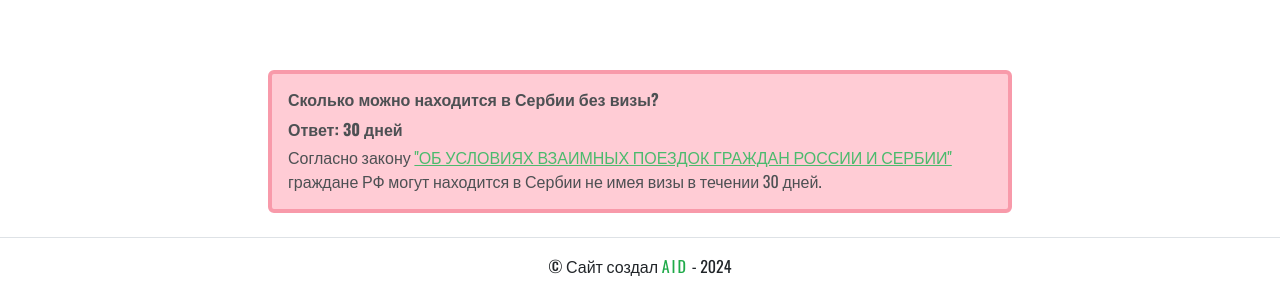
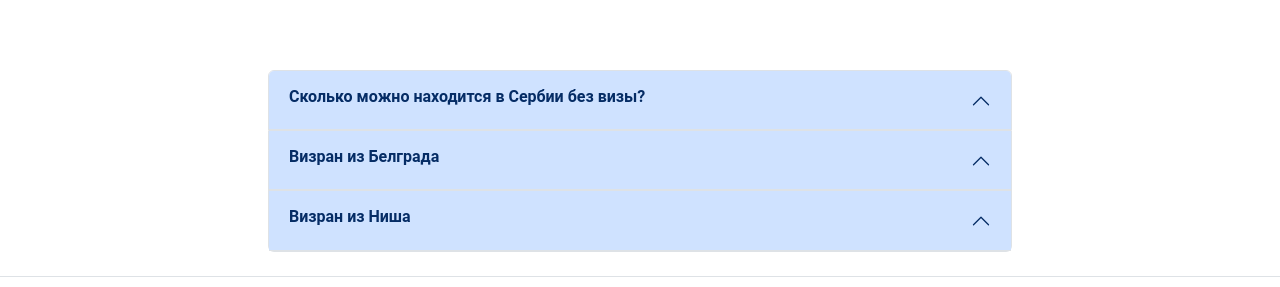
Before and after one commit to visarun-calculator/visarun-calculator.github.io, a Vue app: page / in a window 1280 px wide. Shown: the part 420-707 px from the top of the page. Built offline with nearby package versions, Linux system fonts and the light colour scheme.

Commit message:
Refactor FAQ and css. Fix calculator days

```diff
--- a/index.html
+++ b/index.html
@@ -1,9 +1,9 @@
 <!DOCTYPE html>
-<html lang="en">
+<html lang="ru">
 	<head>
-    <meta charset="UTF-8">
-    <link rel="icon" href="/favicon.ico">
-    <meta name="viewport" content="width=device-width, initial-scale=1.0">
+		<meta charset="UTF-8" />
+		<link rel="icon" href="/favicon.ico" />
+		<meta name="viewport" content="width=device-width, initial-scale=1.0" />
 		<title>Визаран | Калькулятор</title>
 		<meta name="description" content="Узнай, сколько осталось дней до выезда! Калькулятор визрана для тех, кто живёт в Сербии" />
 		<keywords conent="визран, сербия, калькулятор, выезд, виза, въезд, путешествие, гражданин рф" />
--- a/src/App.vue
+++ b/src/App.vue
@@ -1,38 +1,18 @@
-<script>
-import Calculator from './components/Calculator.vue'
-
-export default {
-	components: {Calculator},
-	data() {
-		return {
-		info: null
-		}
-	},
-	methods: {
-		change(newVal){
-			this.info = newVal
-		}
-	}
-}
-</script>
-
 <template>
 	<header class="py-3 border-bottom mb-3">
 		<div class="container">
 			<div class="row d-flex align-items-center">
-
 				<div class="col-md-3 col-12 text-center text-md-start">
-          <img src="@/assets/logo/logo.png" alt="Visarun logo" height="70">
+					<img src="@/assets/logo/logo.png" alt="Visarun logo" height="70" />
 				</div>
 				<h1 class="title col-md-6 col-12 text-center">Калькулятор визарана в Сербии</h1>
-        <ul class=" col-md-3 col-12 d-flex justify-content-md-end justify-content-center nav nav-pills">
-          <li class="nav-item"><a href="#" class="nav-link active" aria-current="page">Калькулятор </a></li>
+				<ul class="col-md-3 col-12 d-flex justify-content-md-end justify-content-center nav nav-pills">
+					<li class="nav-item"><a href="#" class="nav-link active" aria-current="page">Калькулятор</a></li>
 					<!-- <li class="nav-item"><a href="#" class="nav-link">Инфорамация</a></li>
           <li class="nav-item"><a href="#" class="nav-link">Памятка</a></li> -->
 				</ul>
 			</div>
 		</div>
-
 	</header>
 
 	<main class="container">
@@ -41,46 +21,36 @@ export default {
 			<transition name="fade">
 				<div v-if="info">
 					<div class="show_info p-3">
-					<span class="">День выезда: </span>
+						<div class="show_info__block show_info__block_date">
+							<span class="show_info__label">День выезда:&nbsp;</span>
 							<span class="date_of_run">{{ $refs.calculator.formatDate(info.dateOfVisarun, 0, 0, true) }}</span>
-					<hr class='sep'>
-					<span class="">Осталось дней:</span>
+						</div>
+						<hr class="sep" />
+						<div class="show_info__block">
+							<span class="show_info__label">Осталось дней:&nbsp;</span>
 							<span v-if="info.daysLeft > 0">
-						{{ info.daysLeft}}
+								{{ info.daysLeft }}
 							</span>
-					<span v-else-if="info.daysLeft == 0" class="day_today">
-						Сегодня!
-					</span>
-					<span v-else class="day_today">
-						Опоздали на {{ info.daysLeft * (-1)}}!
-					</span>
+							<span v-else-if="info.daysLeft == 0" class="day_today">0</span>
+							<span v-else class="day_today">Опоздали на {{ info.daysLeft * -1 }}!</span>
 						</div>
 					</div>
-			<div v-else style="min-height: 185px; transition: none;" class="d-flex align-items-center justify-content-center">
+				</div>
+				<div v-else style="min-height: 185px; transition: none" class="d-flex align-items-center justify-content-center">
 					Результата пока нет. Выберите дату выше.
 				</div>
 			</transition>
-
 		</div>
 
-	<div class="faq col-xl-8 offset-xl-2 mt-5">
-		<div class="card p-3 my-2">
-			<h2 class="h6 fw-bold">Сколько можно находится в Сербии без визы?</h2>
-			<div class="fw-bold">Ответ: 30 дней</div>
-			<div class="mt-1">
-				Согласно закону <a href="https://serbia.mid.ru/ru/consular-services/consulate/dlya_vyezzhayushchikh_v_serbiyu/" nofollow>"ОБ УСЛОВИЯХ ВЗАИМНЫХ ПОЕЗДОК ГРАЖДАН РОССИИ И СЕРБИИ"</a>
-				граждане РФ могут находится в Сербии не имея визы в течении 30 дней.
-
-			</div>
-
-		</div>
-	</div>
+		<Accordion class="col-xl-8 offset-xl-2 mt-5"></Accordion>
 	</main>
 
 	<footer class="border-top mt-4">
 		<div class="container d-flex flex-column align-items-center justify-content-center p-2">
 			<div class="mt-2">
-			© Сайт создал <a href="" style="letter-spacing: 2px; text-decoration: none;">AID</a> - {{ new Date().getFullYear() }}
+				© Сайт создал
+				<a href="" style="letter-spacing: 2px; text-decoration: none">AID</a>
+				- {{ new Date().getFullYear() }}
 			</div>
 			<div class="mt-2">
 				<a href="https://github.com/LokkiDog" class="link-dark">
@@ -99,11 +69,30 @@ export default {
 		</div>
 	</footer>
 </template>
+<script>
+import Accordion from './components/Accordion.vue'
+import Calculator from './components/Calculator.vue'
+
+export default {
+	components: { Calculator, Accordion },
+	data() {
+		return {
+			info: null,
+		}
+	},
+	methods: {
+		change(newVal) {
+			this.info = newVal
+		},
+	},
+}
+</script>
 
 <style scoped lang="scss">
 .show_info {
 	background-color: #1faa49;
-	box-shadow: rgb(0,0,0,0.8) 5px 5px 0px 0px;
+	box-shadow: rgb(0, 0, 0, 0.8) 5px 5px 0px 0px;
+	border-radius: 5px;
 	color: #fff;
 	font-size: 2.5rem;
 
@@ -116,15 +105,24 @@ export default {
 	.date_of_run {
 		color: #e6ff00;
 	}
-	.sep{
+	.sep {
 		grid-row: 2;
 		grid-column-start: 1;
 		grid-column-end: 3;
 	}
 	.day_today {
-		color: red;
-		text-shadow: 2px 0 #fff, -2px 0 #fff, 0 2px #fff, 0 -2px #fff,
-             1px 1px #fff, -1px -1px #fff, 1px -1px #fff, -1px 1px #fff;
+		color: #e6ff00;
+	}
+	&__block {
+		display: flex;
+		grid-column: 1 / 3;
+		&_date {
+			flex-wrap: wrap;
+			white-space: nowrap;
+		}
+	}
+	&__label {
+		white-space: nowrap;
 	}
 }
 @media screen and (max-width: 992px) {
@@ -167,19 +165,4 @@ export default {
 .fade-leave-to {
 	opacity: 0;
 }
-
-/* FAQ */
-.faq{
-	.card {
-		background-color: pink;
-		opacity: 0.8;
-		border: 4px solid rgb(247, 129, 149);
-	}
-}
-
-.link-dark {
-	:hover {
-		color: #1faa49;
-	}
-}
 </style>
--- a/src/assets/scss/fonts.scss
+++ b/src/assets/scss/fonts.scss
@@ -1,4 +1,4 @@
-@import url("https://fonts.googleapis.com/css?family=Oswald:400,300,700");
+@import url("https://fonts.googleapis.com/css?family=Oswald:400,300,700&display=swap");
 
 body {
     font-family: 'Oswald', sans-serif;
--- /dev/null
+++ b/src/components/Accordion.vue
@@ -0,0 +1,83 @@
+<template>
+	<div class="accordion" id="accordionMain">
+		<div v-for="(item, index) in items" :key="index" class="accordion-item">
+			<h2 class="accordion-header">
+				<button
+					class="accordion-button"
+					type="button"
+					data-bs-toggle="collapse"
+					aria-expanded="false"
+					:data-bs-target="'#collapse_' + index"
+					:aria-controls="'collapse_' + index"
+				>
+					<h2 class="h6 fw-bold">{{ item.title }}</h2>
+				</button>
+			</h2>
+			<div :id="'collapse_' + index" class="accordion-collapse collapse" data-bs-parent="#accordionMain">
+				<div class="accordion-body" v-html="item.content"></div>
+			</div>
+		</div>
+	</div>
+</template>
+<script>
+export default {
+	name: 'Accordion',
+	data() {
+		return {
+			items: [
+				{
+					title: 'Сколько можно находится в Сербии без визы?',
+					content: `
+						<div class="fw-bold">Ответ: 30 дней</div>
+                        <div class="mt-1">
+                            Согласно закону
+                            <a href="https://serbia.mid.ru/ru/consular-services/consulate/dlya_vyezzhayushchikh_v_serbiyu/" target="_blank" rel="noopener noreferrer">
+                                "ОБ УСЛОВИЯХ ВЗАИМНЫХ ПОЕЗДОК ГРАЖДАН РОССИИ И СЕРБИИ"
+                            </a>
+                            граждане РФ могут находится в Сербии не имея визы в течении 30 дней.
+                        </div>`,
+				},
+				{
+					title: 'Визран из Белграда',
+					content: `
+                        <div class="fw-bold">
+                            Ответ: Проверенный перевозчик RARE TRANSFER
+                            <a href="https://t.me/VVValensiya?text=%D0%97%D0%B4%D1%80%D0%B0%D0%B2%D1%81%D1%82%D0%B2%D1%83%D0%B9%D1%82%D0%B5!%20%D0%AF%20%D1%81%20%D1%81%D0%B0%D0%B9%D1%82%D0%B0%20visarun.site.%20%D0%9C%D0%BD%D0%B5%20%D0%BD%D1%83%D0%B6%D0%BD%D0%BE%20%D0%BD%D0%B0%20%D0%B2%D0%B8%D0%B7%D1%80%D0%B0%D0%BD,%20%D0%BF%D0%BE%D0%B4%D1%81%D0%BA%D0%B0%D0%B6%D0%B8%D1%82%D0%B5%20%D0%B4%D0%B0%D1%82%D1%8B%20%D0%B8%20%D1%83%D1%81%D0%BB%D0%BE%D0%B2%D0%B8%D1%8F" target="_blank" rel="noopener noreferrer">
+                                Записаться на визран
+                            </a> |
+                            <a href="https://t.me/vizaran_by_rare" target="_blank" rel="noopener noreferrer">
+                                ТГ Группа
+                            </a>
+                        </div>
+                    `,
+				},
+				{
+					title: 'Визран из Ниша',
+					content: `
+                        <div class="fw-bold">
+                            Ответ:
+                            <a href="https://t.me/generatortransport?text=%D0%97%D0%B4%D1%80%D0%B0%D0%B2%D1%81%D1%82%D0%B2%D1%83%D0%B9%D1%82%D0%B5!%20%D0%AF%20%D1%81%20%D1%81%D0%B0%D0%B9%D1%82%D0%B0%20visarun.site.%20%D0%9C%D0%BD%D0%B5%20%D0%BD%D1%83%D0%B6%D0%BD%D0%BE%20%D0%BD%D0%B0%20%D0%B2%D0%B8%D0%B7%D1%80%D0%B0%D0%BD,%20%D0%BF%D0%BE%D0%B4%D1%81%D0%BA%D0%B0%D0%B6%D0%B8%D1%82%D0%B5%20%D0%B4%D0%B0%D1%82%D1%8B%20%D0%B8%20%D1%83%D1%81%D0%BB%D0%BE%D0%B2%D0%B8%D1%8F" target="_blank" rel="noopener noreferrer">
+                                Проверенный перевозчик Balkan Transport
+                            </a>
+                        </div>
+                        <div class="mt-1">
+                            Визран из Ниша осуществляется через Болгарскую границу.
+                            <br><br>
+                            Время в пути составляет от 60 до 90 минут в одну сторону. Границу переходите пешком в любое свободное окно. Пешие туристы идут без очереди.
+                            <br><br>
+                            После прохода Сербской границе нужно пройти 10-20 метров в сторону Болгарской границы, затем свернуть налево и перейти на другую сторону по траве. (Для визранщиков там даже опустили цепочку)
+                            После проходим Сербскую границу обратно. На Болгарскую границу идти не нужно.
+                        </div
+                    `,
+				},
+			],
+		}
+	},
+	methods: {},
+}
+</script>
+<style scoped lang="scss">
+#accordionMain {
+	font-family: 'Roboto';
+}
+</style>
```
Also changed, not shown: src/components/Calculator.vue (+52 -45 lines), 1 other file (tests, documents, lock files or other folders). Lines whose indentation alone changed are shown as unchanged.
